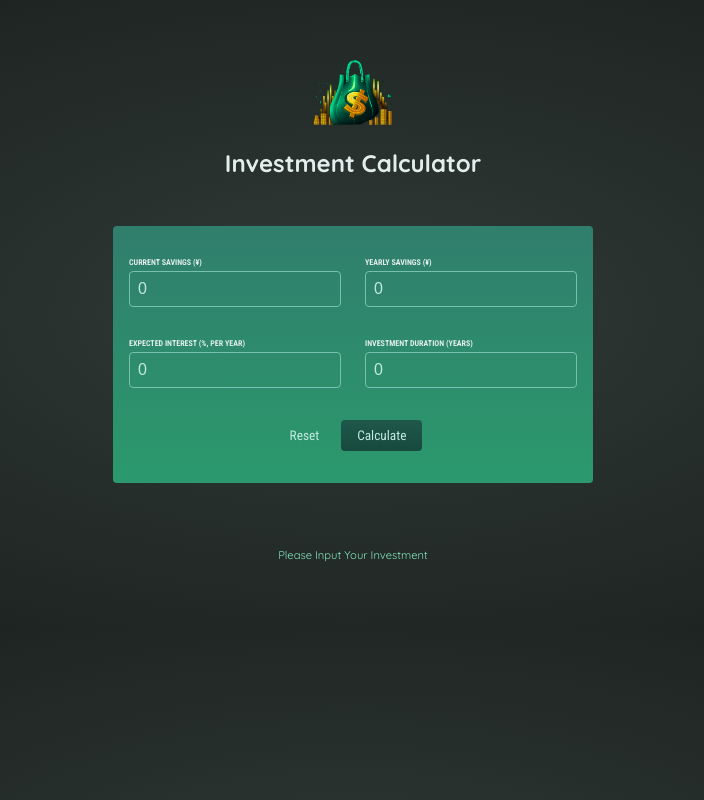
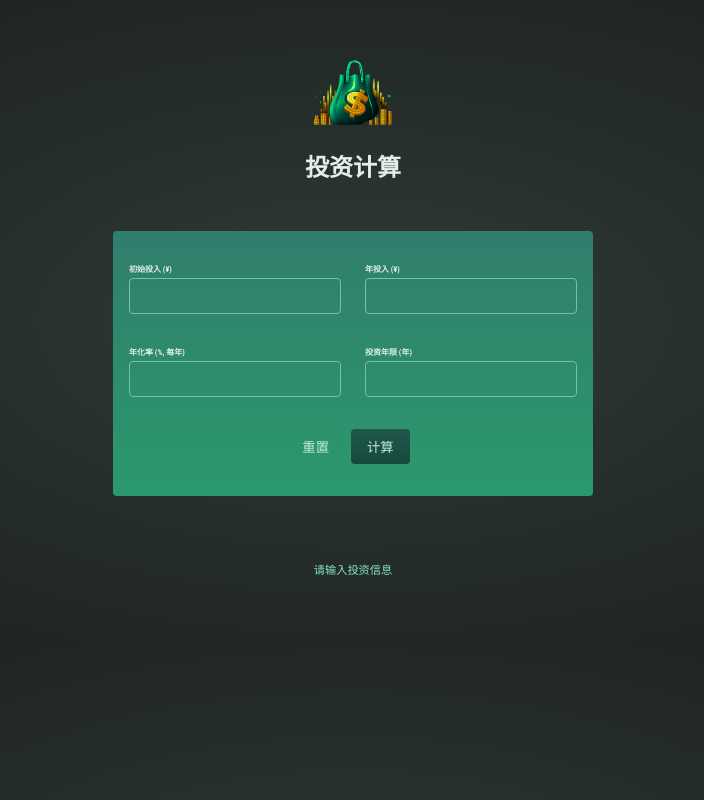
Before and after one commit to nickyyoung233/React__Demo__investCalculate, a React (Create React App) app: page / in a window 1280 px wide. Shown: the whole page, without its empty margins (287-991 px from the left). Built offline with nearby package versions, Linux system fonts and the light colour scheme.

Commit message:
translate to Chinese version

```diff
--- a/src/components/InvestInput/InvestForm.js
+++ b/src/components/InvestInput/InvestForm.js
@@ -7,24 +7,24 @@ import "./InvestForm.css"; //for global
 
 const InvestForm = ({ getFormData }) => {
   const buttons = [
-    { text: "Reset", type: "reset" },
-    { text: "Calculate", type: "submit" },
+    { text: "重置", type: "reset" },
+    { text: "计算", type: "submit" },
   ];
   const inputs = [
     [
-      { text: "Current Savings (¥)", id: "current-savings" },
-      { text: "Yearly Savings (¥)", id: "yearly-contribution" },
+      { text: "初始投入 (¥)", id: "current-savings" },
+      { text: "年投入 (¥)", id: "yearly-contribution" },
     ],
     [
-      { text: "Expected Interest (%, per year)", id: "expected-return" },
-      { text: "Investment Duration (years)", id: "duration" },
+      { text: "年化率 (%, 每年)", id: "expected-return" },
+      { text: "投资年限 (年)", id: "duration" },
     ],
   ];
   const baseInputs = {
-    "current-savings": 0,
-    "yearly-contribution": 0,
-    "expected-return": 0,
-    duration: 0,
+    "current-savings": "",
+    "yearly-contribution": "",
+    "expected-return": "",
+    duration: "",
   };
   //getInputs
   const [inputsInfo, setInputsInfo] = useState(baseInputs);
--- a/src/components/InvestInput/InvestItems.js
+++ b/src/components/InvestInput/InvestItems.js
@@ -15,6 +15,7 @@ const InvestItems = ({ items, getInputsInfo, inputs }) => {
               value={inputs[item.id]}
               onChange={returnValueHandler}
               type="number"
+              min="0"
               id={item.id}
             />
           </p>
--- a/src/components/Result/ResultList.js
+++ b/src/components/Result/ResultList.js
@@ -46,11 +46,11 @@ const ResultList = ({ infos }) => {
     <table className={styles.result}>
       <thead>
         <tr>
-          <th>Year</th>
-          <th>Total Savings</th>
-          <th>Interest (Year)</th>
-          <th>Total Interest</th>
-          <th>Invested Capital</th>
+          <th>年份</th>
+          <th>总投入</th>
+          <th>利息 (年)</th>
+          <th>总利息</th>
+          <th>总资本</th>
         </tr>
       </thead>
       <tbody>
@@ -66,7 +66,7 @@ const ResultList = ({ infos }) => {
       <table className={styles.result}>
         <thead>
           <tr>
-            <td>Please Input Your Investment</td>
+            <td>请输入投资信息</td>
           </tr>
         </thead>
       </table>
--- a/src/components/UI/Header.js
+++ b/src/components/UI/Header.js
@@ -5,7 +5,7 @@ const Header = () => {
   return (
     <header className={styles.header}>
       <img src={logo} alt="logo" />
-      <h1>Investment Calculator</h1>
+      <h1>投资计算</h1>
     </header>
   );
 };
```
